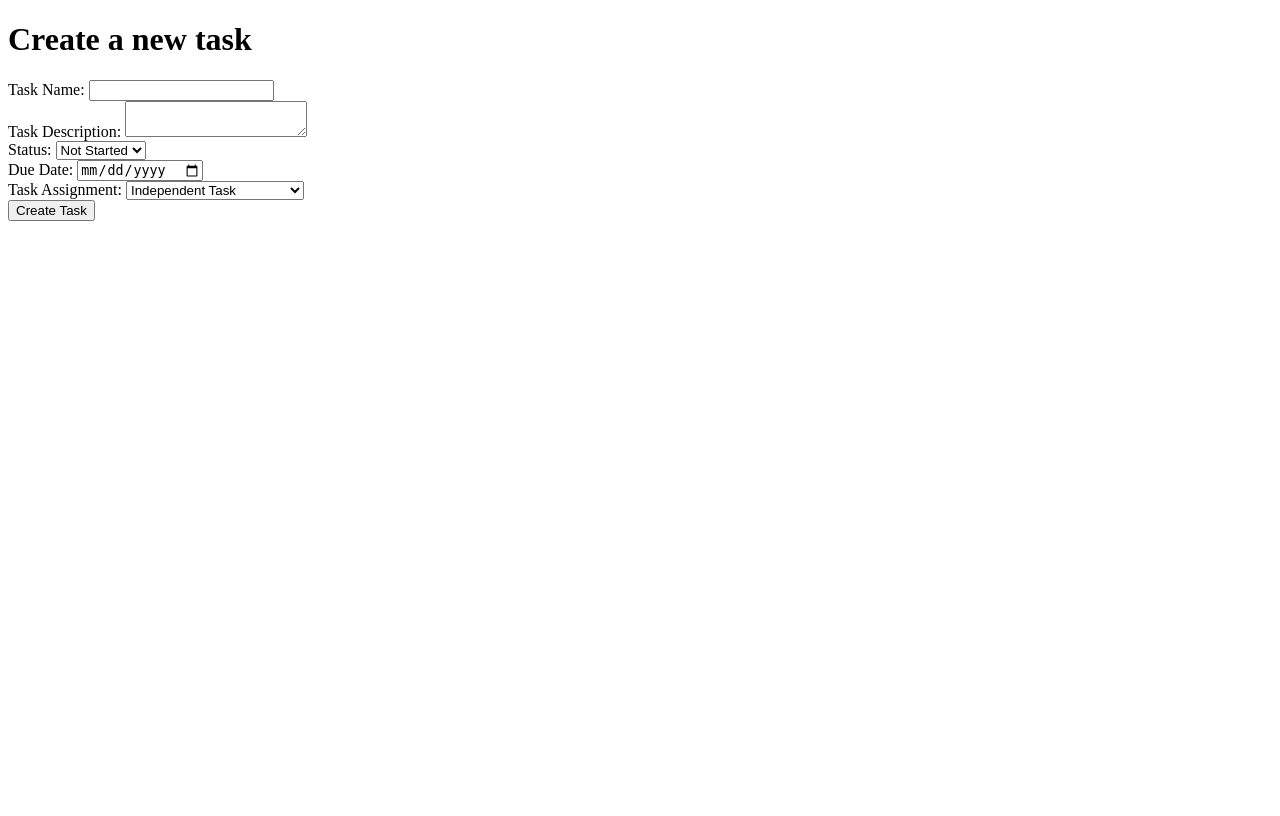
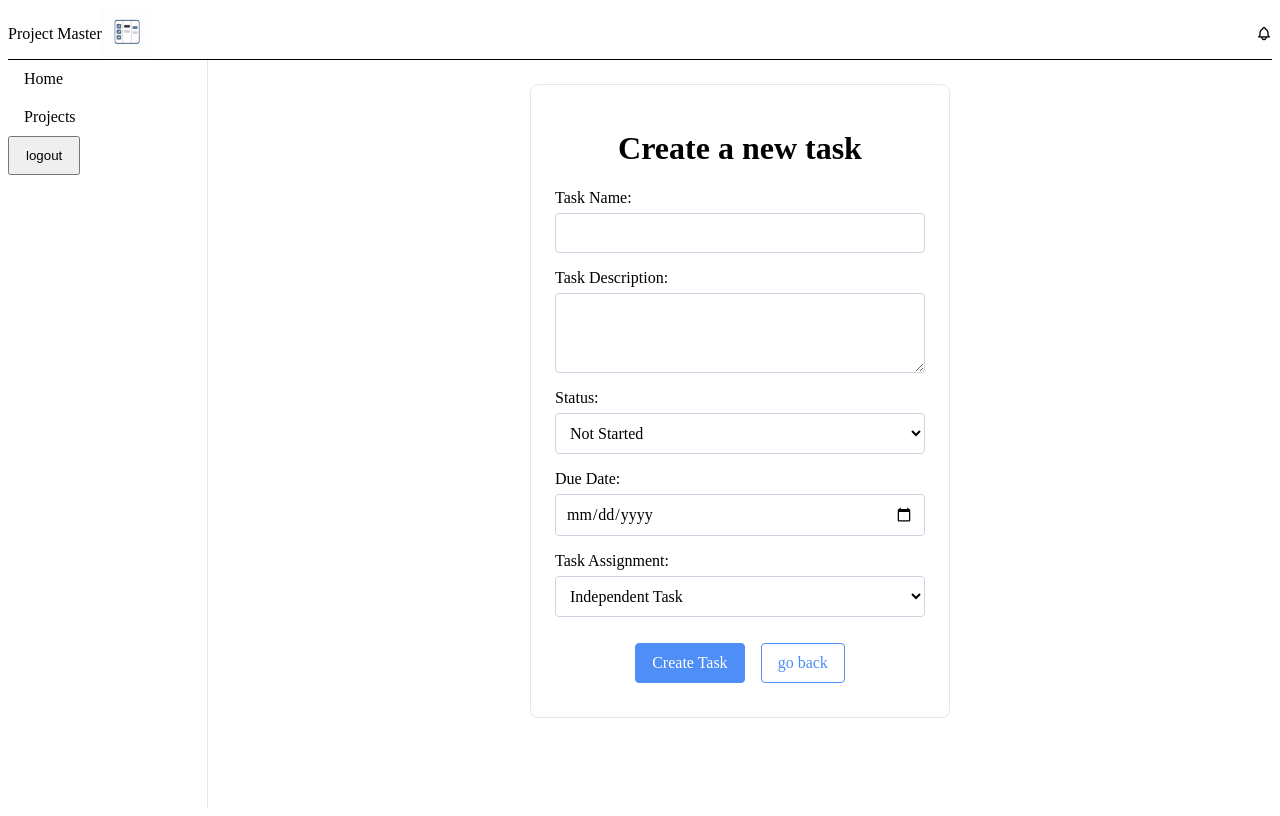
Before and after one commit to MannyAldir/ProjectMaster, a Flask app: page /project/1/newTask in a window 1280 px wide. Before the commit the page ends 221 px from the top, so only its background shows below. Run offline with Flask 3, Linux system fonts and the light colour scheme; a user stored in the database is signed in.

Commit message:
Style new-task page with css and jinaj2 'base.html' inheritance

```diff
--- a/static/css/forms.css
+++ b/static/css/forms.css
@@ -2,6 +2,7 @@
 .register-card,
 .new-project-card,
 .new-milestone-card,
+.new-task-card,
 .edit-project-card,
 .edit-milestone-card{
     width: 100%;
@@ -17,6 +18,7 @@
 .register-form,
 .new-project-form,
 .new-milestone-form,
+.new-task-form,
 .edit-project-form,
 .edit-mileestone-form{
     display: flex;
--- a/templates/new_task.html
+++ b/templates/new_task.html
@@ -1,25 +1,19 @@
-<!DOCTYPE html>
-<html lang="en">
-<head>
-    <meta charset="UTF-8">
-    <meta name="viewport" content="width=device-width, initial-scale=1.0">
-    <title>Project Master</title>
-</head>
-<body>
-    <h1>Create a new task</h1>
-
-    <form action=" {{ url_for('new_task', projectId=projectId) }}" method="POST">
-        <div class = 'form-group'>
+{% extends 'base.html' %}
+{% block styles %} <link rel="stylesheet" href="{{ url_for('static', filename= 'css/forms.css') }}"> {% endblock %}
+{% block content %}
+    <div class="form-container">
+        <div class="new-task-card">
+            <h1 class="card-title">Create a new task</h1>
+            <form class="new-task-form" action=" {{ url_for('new_task', projectId=projectId) }}" method="POST">
+                <div class = 'form-field'>
                     <label for = taskName>Task Name:</label>
                     <input type="text" id="taskName" name="taskName" required>
                 </div>
-
-        <div class= 'form-group'>
+                <div class= 'form-field'>
                     <label for= "taskDescription">Task Description:</label>
                     <textarea id="taskDescription" name="taskDescription"></textarea>
                 </div>
-
-        <div class = 'form-group'>
+                <div class = 'form-field'>
                     <label for="taskStatus">Status:</label>
                     <select id="taskStatus" name="taskStatus">
                         <option value="Not Started">Not Started</option>
@@ -27,13 +21,11 @@
                         <option value="Completed">Completed</option>
                     </select>
                 </div>
-
-        <div class = 'form-group'>
+                <div class = 'form-field'>
                     <label for ='taskDueDate'>Due Date:</label>
                     <input type="date" id="taskDueDate" name="taskDueDate">
                 </div>
-
-        <div class = 'form-group'>
+                <div class = 'form-field'>
                     <label for = 'taskAssignment'>Task Assignment:</label>
                     <select id="taskAssignment" name="taskAssignment">
                         <option value="0">Independent Task</option>
@@ -42,13 +34,11 @@
                         {% endfor %}
                     </select>
                 </div>
-
-        <div class = 'submit-button'>
-            <button type="submit">Create Task</button>
+                <div class = 'btn-group'>
+                    <button class="btn btn-primary" type="submit">Create Task</button>
+                    <a class="btn btn-secondary" href="{{ url_for('project_detail', projectId= projectId) }}">go back</a>
                 </div>
-
-
             </form>
-
-</body>
-</html>
+        </div>
+    </div>
+{% endblock %}
```
Lines whose indentation alone changed are shown as unchanged.
